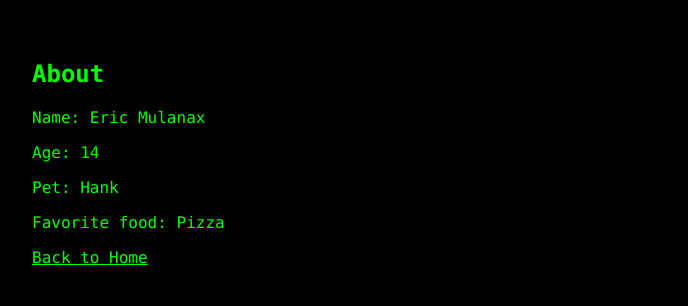
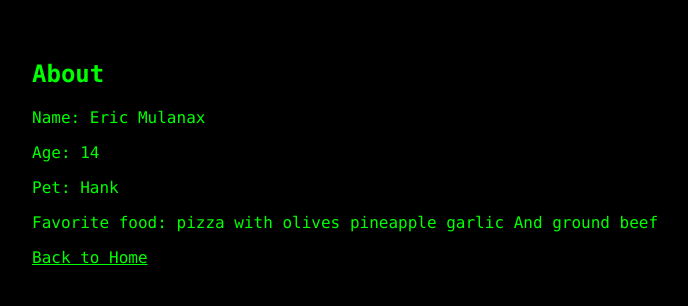
Before and after one commit to ericmulanax-a11y/Eric-School-2.0, a plain HTML site: page index.html in a window 1280 px wide. Shown: the whole page, without its empty margins (208-896 px from the left). Drawn offline with Linux system fonts and the light colour scheme.

Commit message:
Modify favorite food in About Me section
Updated favorite food description to include more details.

```diff
--- a/index.html
+++ b/index.html
@@ -26,7 +26,7 @@
     <p>Name: Eric Mulanax</p>
     <p>Age: 14</p>
     <p>Pet: Hank</p>
-    <p>Favorite food: Pizza</p>
+    <p>Favorite food: pizza with olives pineapple garlic And ground beef</p>
 
     <p><a href="about.html">Back to Home</a></p>
 
```
